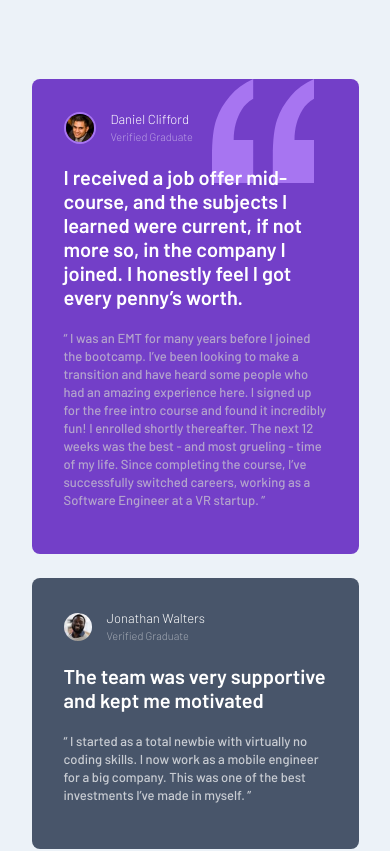
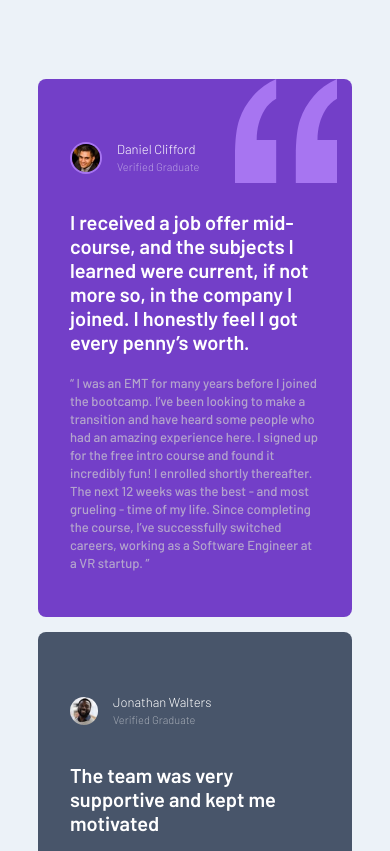
Before and after one commit to underhr/testimonials-grid-section, a plain HTML site: page index.html in a window 390 px wide. Shown: the top 851 px of the page. Drawn offline with Linux system fonts and the light colour scheme.

Commit message:
finished project

```diff
--- a/styles.css
+++ b/styles.css
@@ -38,15 +38,13 @@ body{
     display:flex;
     justify-content: center;
     align-items: center;
-    height:100vh;
+    min-height:100vh;
     background-color:#ECF2F8;
 }
 #container{
     max-width:1110px;
-    min-height:572px;
     display:grid;
-    grid-template-columns: auto auto auto auto;
-    grid-template-rows: auto auto;
+    grid-template-columns: 255px 255px 255px 255px;
     gap: 30px;
 }
 
@@ -96,6 +94,7 @@ img{
     grid-column: 1/2;
     grid-row:2/3;
     background-color:white;
+    color: #48556A;
 }
 #item4{
     grid-column:2/4;
@@ -111,17 +110,26 @@ img{
 }
 
 @media only screen and (max-width: 600px) {
-    body{
-        padding-top:71px;
-    }
     #container{
-        display:flex;
-        max-width:327px;
+        display:block;
+        grid-template-columns: 327px;
         align-items:center;
         flex-direction:column;
         height:100%;
-        margin-top:71px;
-        margin-bottom:71px;
+        margin: 56px 30px;
         gap:24px;
     }
+
+    #container div{
+        margin-top:15px;
+        margin-bottom:15px;
+    }
+
+    .profile{
+        margin-top:0px;
+    }
+
+    #item1{
+        background-position: 93% 0%;
+    }
 }
```
